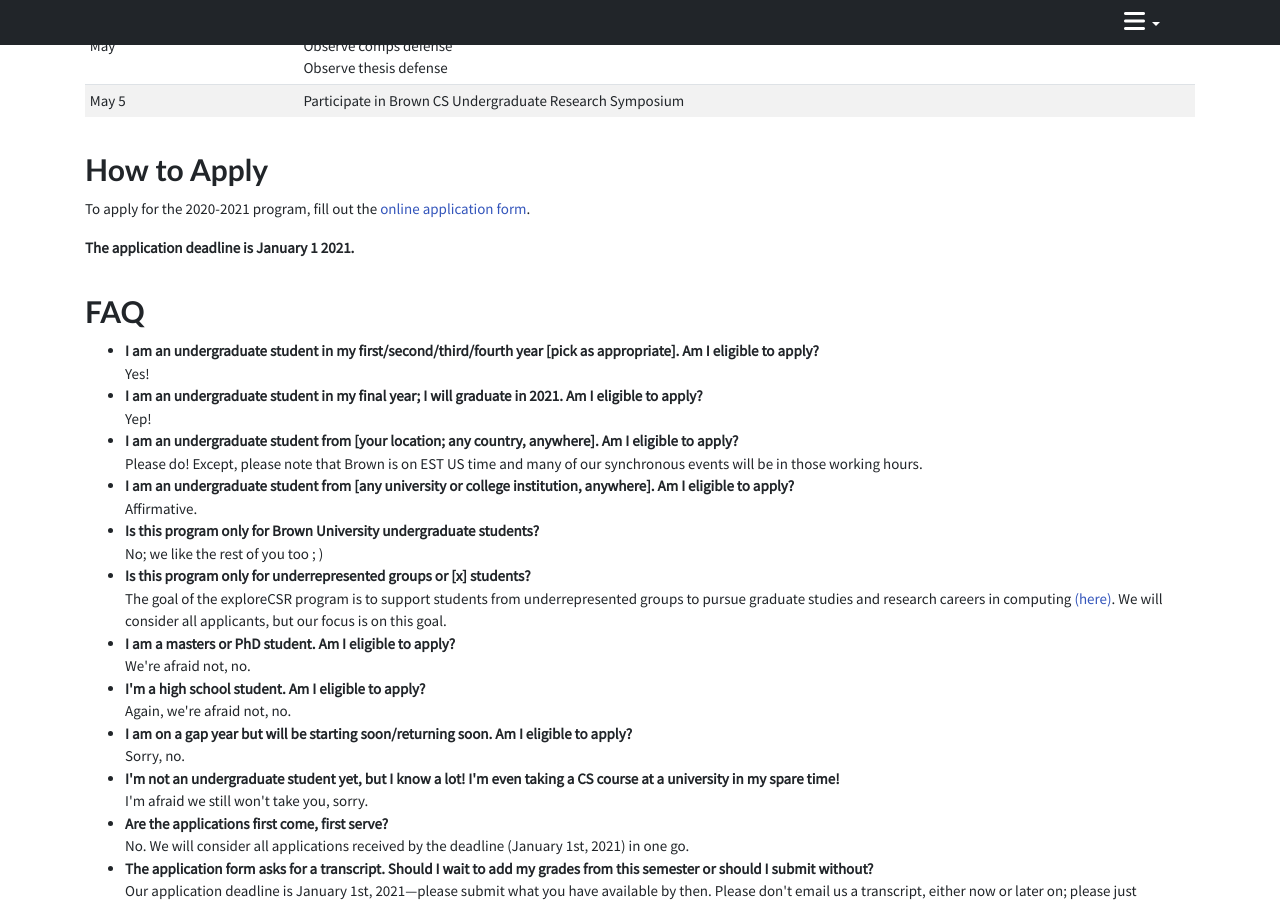
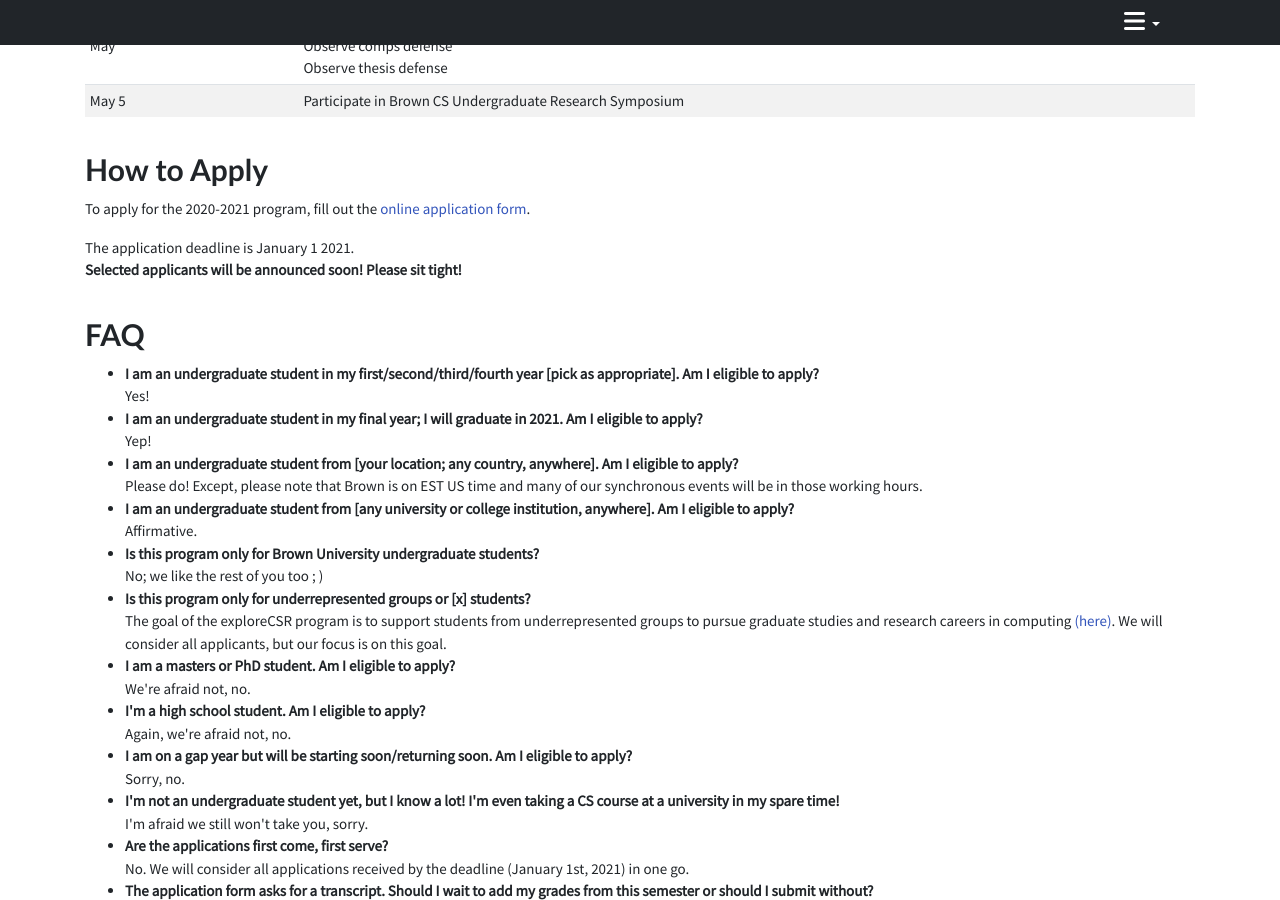
Before and after one commit to brownvc/exploreCSR-webpage, a Jekyll site: the page built from index.html, in a window 1280 px wide and 900 px high, scrolled down 2810 px. Built offline with Jekyll 4.4.1, drawn with Linux system fonts in a browser that asks for light colours; nearby versions of some CDN libraries.

Commit message:
Update index.html

```diff
--- a/index.html
+++ b/index.html
@@ -222,7 +222,8 @@ layout: default
         To apply for the 2020-2021 program, fill out the <a href='https://docs.google.com/forms/d/e/1FAIpQLSc5-pKByDBxSyTXxfThpn-Ahlj4R-q_xB9iKY1xKChgdpox-w/viewform?usp=sf_link'>online application form</a>.
     </p>
     <p>
-        <b>The application deadline is January 1 2021.</b>
+        The application deadline is January 1 2021.<br>
+        <b>Selected applicants will be announced soon! Please sit tight!</b>
     </p>
 </div>
 
```
